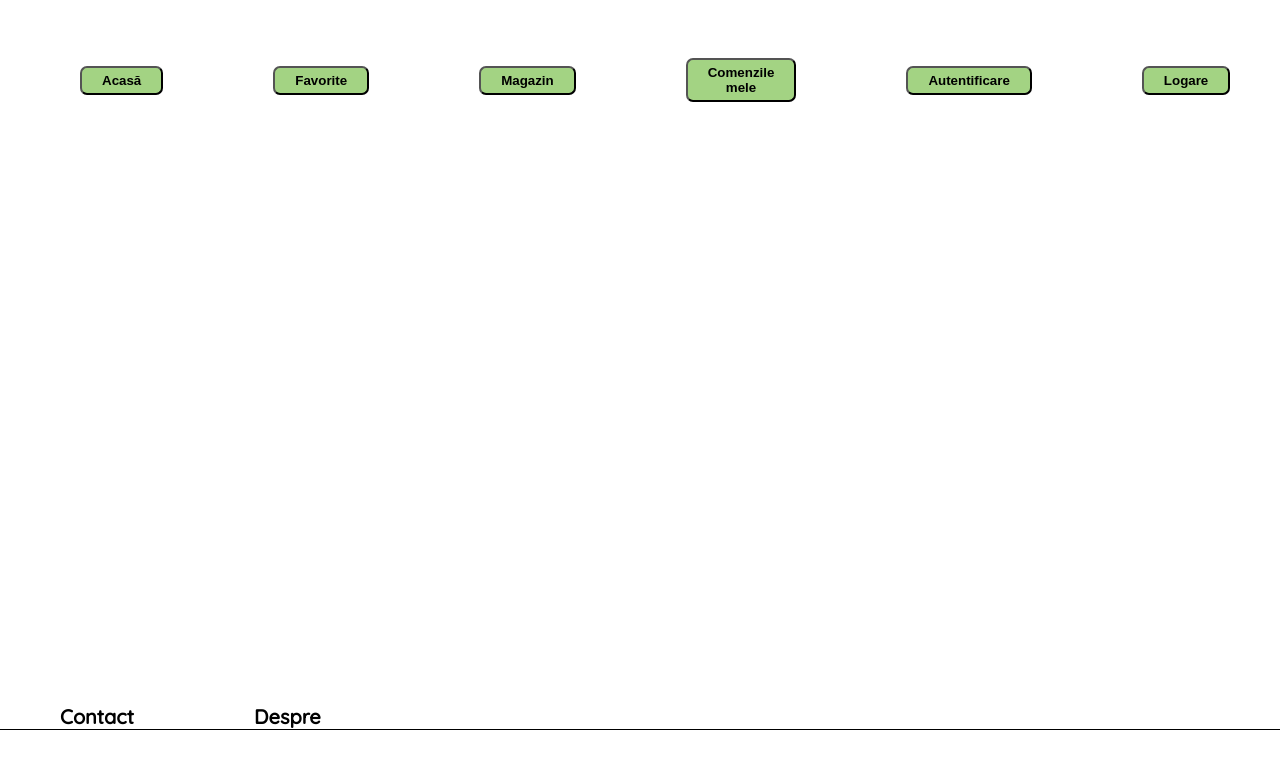
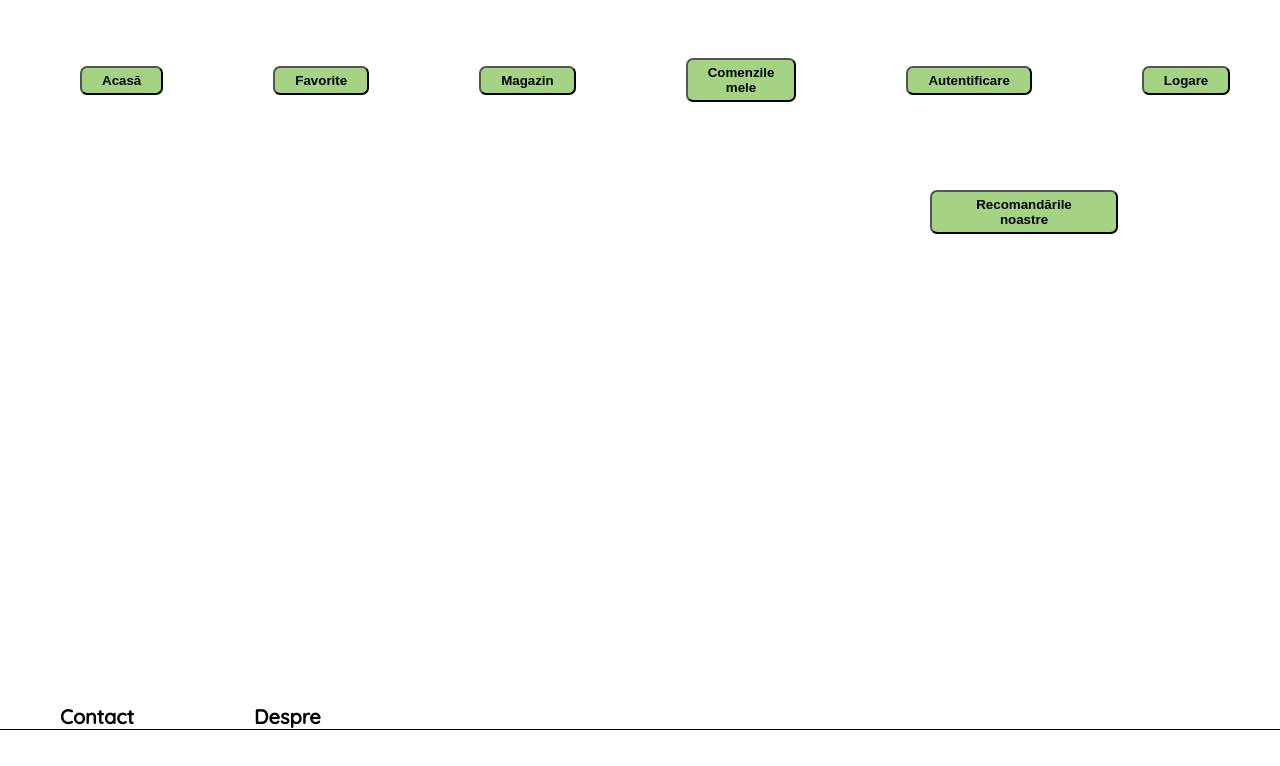
Before and after one commit to ManeaCiprian/ThePlantCorner, a React (Create React App) app: page / in a window 1280 px wide. Shown: the top 766 px of the page. Built offline with nearby package versions, Linux system fonts and the light colour scheme.

Commit message:
Created and added a new button on the main page

```diff
--- a/src/components/Home.js
+++ b/src/components/Home.js
@@ -3,11 +3,12 @@ import { Navbar } from './Navbar'
 import { Products } from './Products'
 import '../css/Home.css'
 import { Bottombar } from './Bottombar'
-
+import { Middle } from './Middle'
 export const Home = () => {
     return(
         <div className='wrapper'>
             <Navbar/>
+            <Middle/>
             <Bottombar/>
         </div>
     )
--- /dev/null
+++ b/src/components/Middle.js
@@ -0,0 +1,22 @@
+import React from 'react'
+import { Link } from 'react-router-dom'
+import styled from 'styled-components'
+
+const Button = styled.button`
+    background-color: #A3D383;
+    padding: 5px 20px;
+    border-radius: 7px;
+    outline: 0;
+    cursor: pointer;
+    font-weight: bold;
+`
+
+export const Middle = () => {
+    return(
+        <div className='middlebar'>
+            <div className='middle'>
+                <Link to='recomandarilenoastre' className='midlinks'><Button type='recomandarilenoastre'>Recomandările noastre</Button></Link>
+            </div>
+        </div>
+    )
+}
--- a/src/css/Home.css
+++ b/src/css/Home.css
@@ -37,6 +37,30 @@
     margin: auto 55px;
 }
 
+/*middle bar*/
+
+.middlebar{
+    position: relative;
+    width: 160%;
+    height: auto;
+    display: flex;
+    flex-direction: row;
+    justify-content: space-between;
+    align-items: center;
+    padding: 30px 30px;
+}
+
+.middlebar .middle{
+    display: contents;
+    flex-direction: row;
+}
+
+.middlebar .middle .midlinks{
+    font-size: 20px;
+    color: #000;
+    font-weight: 900;
+    margin: auto 900px;
+}
 /*bottom bar*/
 
 .bottombar{
```
